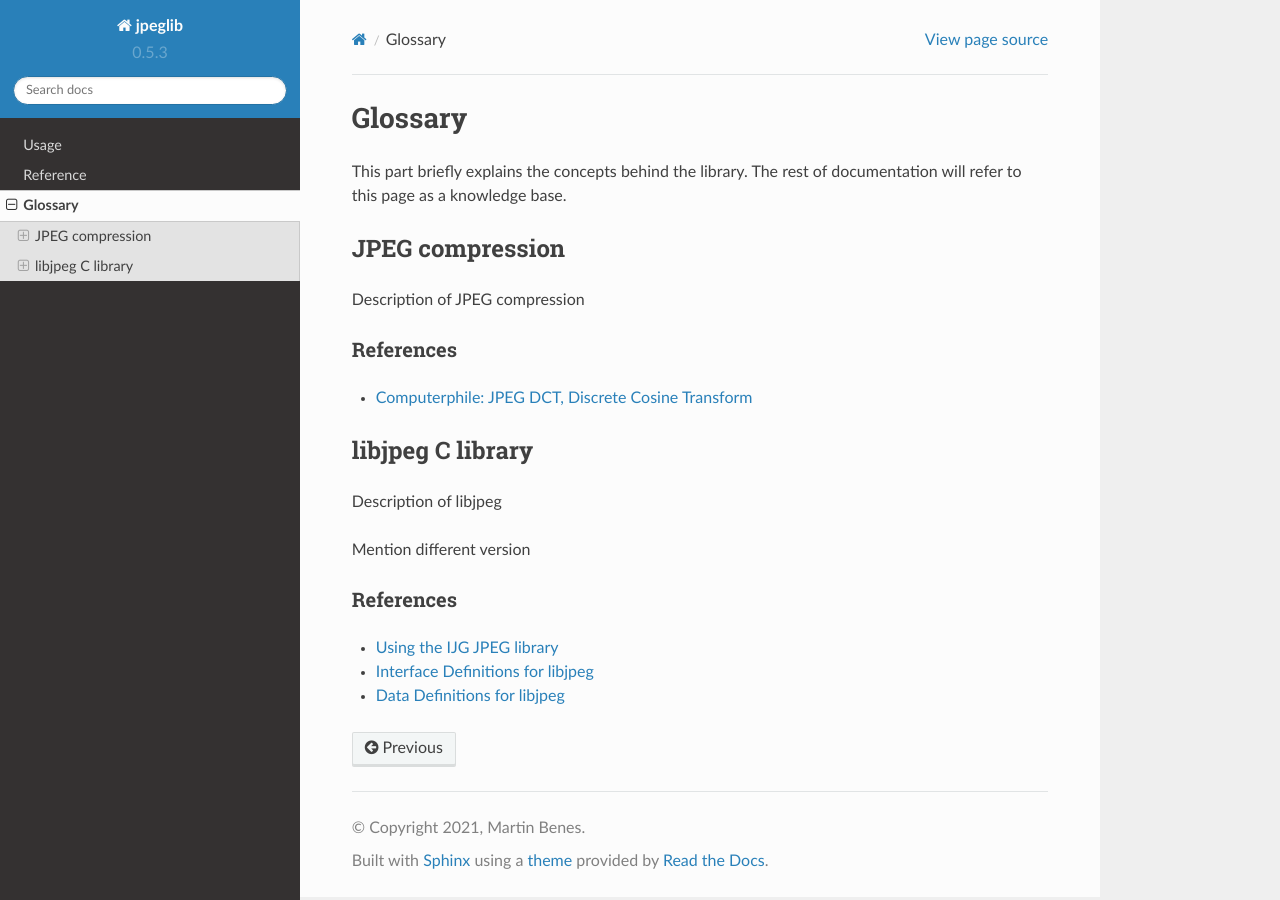
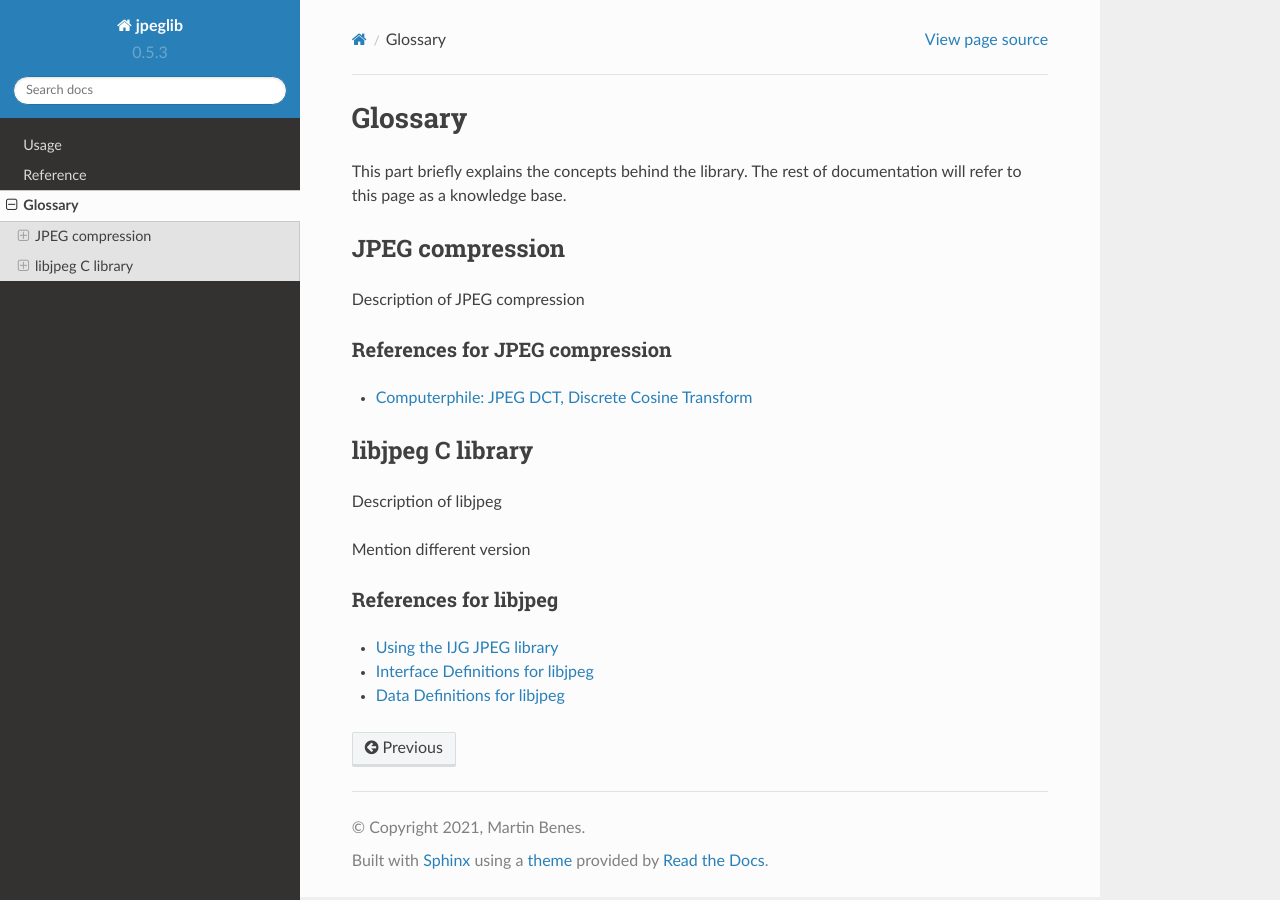
Before and after one commit to martinbenes1996/jpeglib, a Sphinx documentation site: the page built from docs/source/glossary.rst, in a window 1280 px wide. Built offline with Sphinx 7.4.7 and the Read the Docs theme 2.0.0, drawn with Linux system fonts in a browser that asks for light colours.

Commit message:
glossary multiple lables

```diff
--- a/docs/source/glossary.rst
+++ b/docs/source/glossary.rst
@@ -9,8 +9,8 @@ JPEG compression
 
 Description of JPEG compression
 
-References
-""""""""""
+References for JPEG compression
+"""""""""""""""""""""""""""""""
 
 * `Computerphile: JPEG DCT, Discrete Cosine Transform <https://www.youtube.com/watch?v=Q2aEzeMDHMA&ab_channel=Computerphile>`_
 
@@ -21,8 +21,8 @@ Description of libjpeg
 
 Mention different version
 
-References
-""""""""""
+References for libjpeg
+""""""""""""""""""""""
 
 * `Using the IJG JPEG library <https://freedesktop.org/wiki/Software/libjpeg/>`_
 * `Interface Definitions for libjpeg <https://refspecs.linuxbase.org/LSB_3.1.0/LSB-Desktop-generic/LSB-Desktop-generic/libjpegman.html>`_
```
